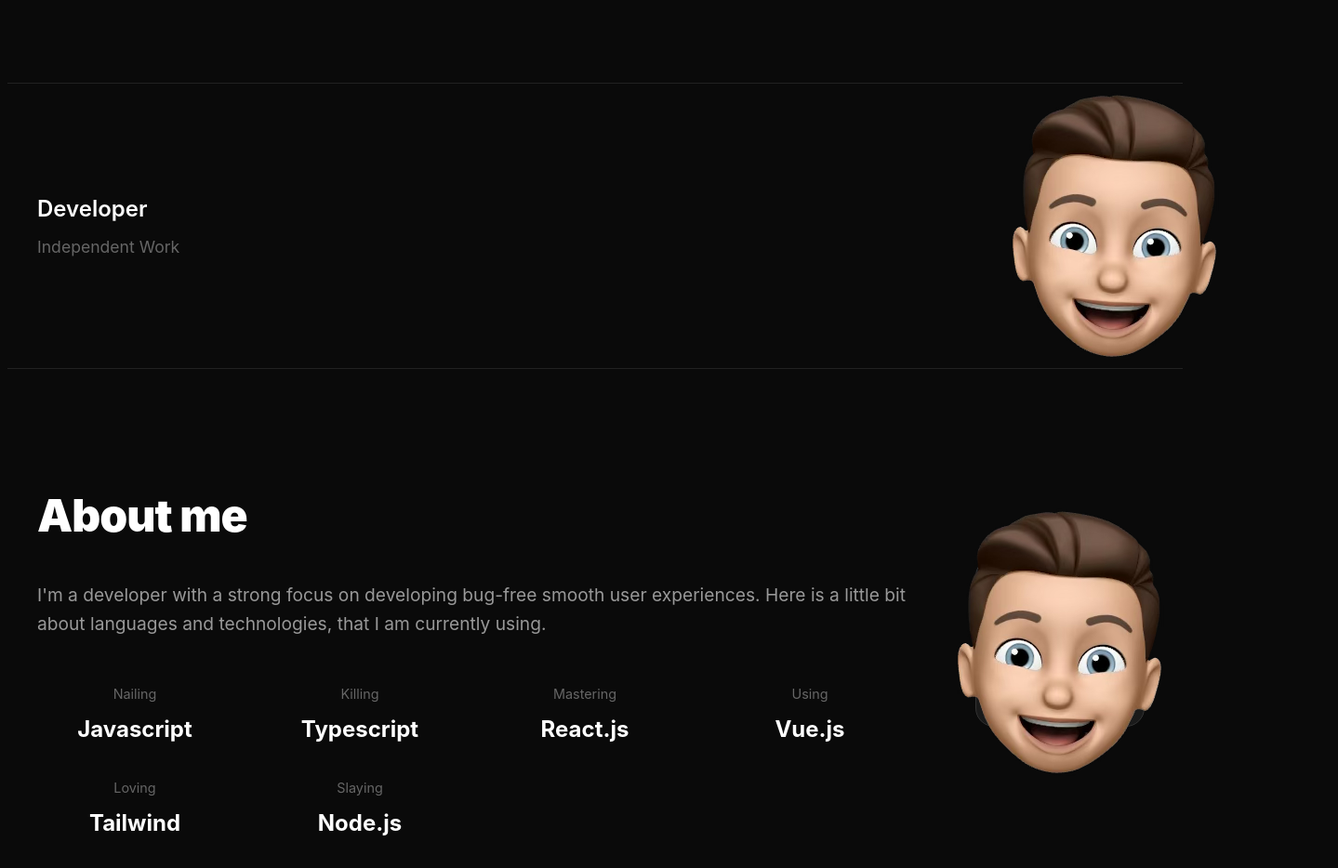
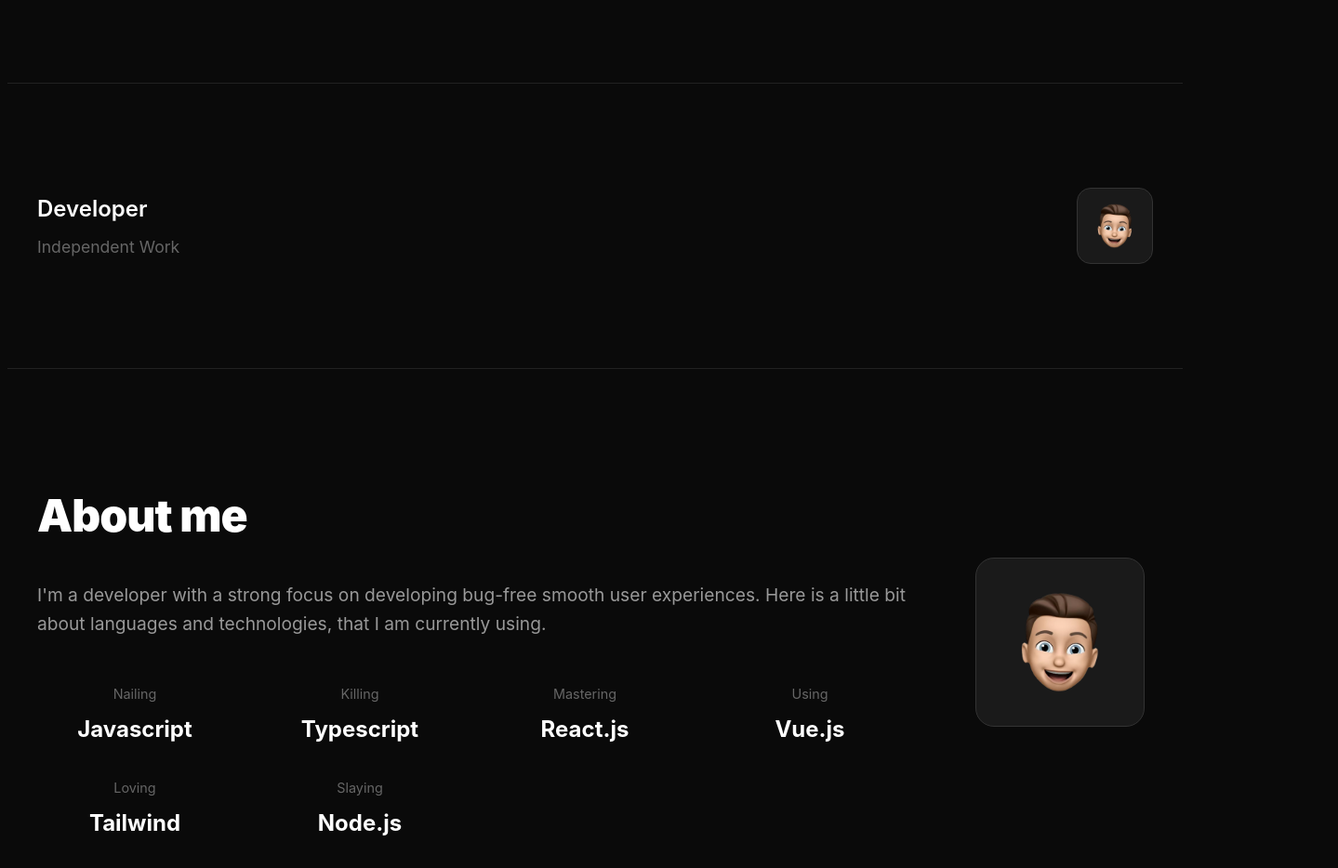
Before and after one commit to 11luke/11luke.pages.dev, a plain HTML site: page index.html in a window 1280 px wide. Shown: the part 969-1903 px from the top of the page at 93% size, 1439 px wide, since content can reach past the window. Drawn offline with Linux system fonts and the light colour scheme.

Commit message:
Update index.html

```diff
--- a/index.html
+++ b/index.html
@@ -5,6 +5,36 @@
     <meta name="viewport" content="width=device-width, initial-scale=1.0">
     <title>11luke | Developer</title>
     <link rel="stylesheet" href="style.css">
+    <style>
+        /* Add this to your style.css or keep it here */
+        .memoji-hero img,
+        .work-memoji img,
+        .about-memoji img,
+        .contact-memoji img {
+            width: 100%;
+            height: auto;
+            max-width: 200px; /* Adjust this value as needed */
+            border-radius: 50%; /* Makes it circular if desired */
+            object-fit: contain;
+        }
+
+        /* Specific sizes for different sections */
+        .memoji-hero img {
+            max-width: 250px; /* Larger for hero section */
+        }
+
+        .work-memoji img {
+            max-width: 120px; /* Smaller for work section */
+        }
+
+        .about-memoji img {
+            max-width: 180px; /* Medium size for about section */
+        }
+
+        .contact-memoji img {
+            max-width: 150px; /* Size for contact section */
+        }
+    </style>
 </head>
 <body>
     <!-- Hero Section -->
```
